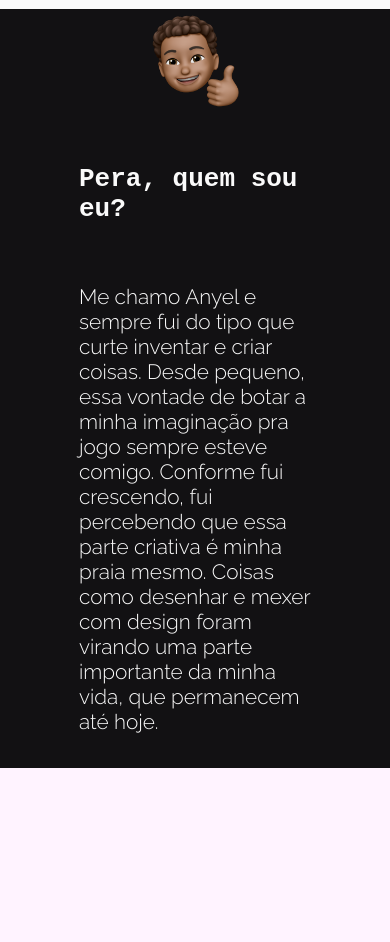
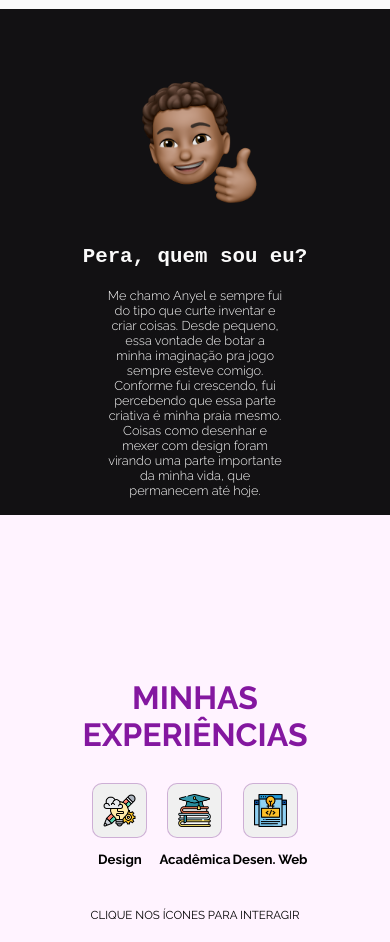
Before and after one commit to nyelkk/portfolio, a plain HTML site: page index.html in a window 390 px wide. Shown: the part 642-1584 px from the top of the page. Drawn offline with nearby package versions, Linux system fonts and the light colour scheme.

Commit message:
Atualização Media Query

```diff
--- a/index.html
+++ b/index.html
@@ -58,6 +58,11 @@
                 <h5>Desen. Web</h5>
             </div>
         </div>
+        <div class="interaction">
+            <p>CLIQUE NOS ÍCONES PARA INTERAGIR</p>
+        </div>
+
+
     </section>
     <section id="js-experiences">
         <div id="principal" class="to-scroll">
--- a/media.css
+++ b/media.css
@@ -1,33 +1,61 @@
 @media screen and (max-width: 520px){
-
+*{
+    box-sizing: border-box;
+}
+header nav{
+    display: none;
+}
 main{
     flex-direction: column;
 }
+main h1{
+    margin-top: 30px;
+}
 main .memoji img{
-    margin-left: 6%;
+    margin-left: 10%;
+    width: 70%;
 }
 #introduction{
+    height: 60vh;
     flex-direction: column;
 }
-#introduction .memoji .to-scroll{
-    width: 30%;
+#introduction .text{
+    width: 90%;
+    font-size: .8em;
+    text-align: center;
 }
 #introduction img{
-    width: 300px;
-    margin-left: 35%;
+    width: 40%;
+    margin: 10% 0% 0% 31%;
+}
+#experience .interaction p{
+    margin-top: 10%;
+    font-size: 80%;
+    text-align: center;
 }
 #experiences{
     flex-direction: column;
 }
+#experience .buttons #button-01 img, #experience .buttons #button-02 img, #experience .buttons #button-03 img{
+    width: 55px;
+    margin: 10px;
+    padding: 10px;
+    border-radius: 10px;
+}
 #js-experiences{
     flex-direction: column;
 }
+#js-experiences img{
+    width: 70%;
+}
 #js-experiences #principal h1{
     max-width: 90%;
+    text-align: center;
    font-size: 2em;
 }
 #js-experiences #paragrapher-info{
     max-width: 80%;
+    font-size: 90%;
     text-align: center;
 }
 
--- a/style.css
+++ b/style.css
@@ -32,7 +32,8 @@ header nav{
 }
 header nav a{
     font-family: 'Raleway', sans-serif;
-    font-weight: 600;
+    font-weight: 60%;
+    font-size: 80%;
     padding: 20px;
     text-decoration: none;
     text-transform: none;
@@ -93,27 +94,28 @@ main .memoji img{
     color: rgb(235, 235, 235);
 }
 #introduction img{
-    width: 300px;
-    margin-left: 50%;
+    margin-left: 80%;
+    width: 70%;
 }
 #introduction .text{
-    margin-left: 10%;
+    display: flex;
+    flex-direction: column;
+    align-items: center;
+    width: 80%;
 }
 #introduction .text h1{
     font-family: monospace;
     color: rgb(250, 250, 250);
     font-size: 2em;
-    margin: 20px;
     padding: 20px;
 }
 #introduction .text p{
     font-family: 'Raleway', sans-serif;
     font-weight: 300;
     color: rgb(250, 250, 250);
-    font-size: 1.3em;
-    max-width: 80%;
-    margin: 20px;
-    padding: 20px;
+    font-size: 1em;
+    max-width: 50%;
+    text-align: center;
 }
 
 /* Section - Experiencias (& Relacionados) */
@@ -121,14 +123,17 @@ main .memoji img{
 
 #experience{
     width: 100%;
-    height: 80vh;
+    height: 70vh;
     background-color: rgb(255, 243, 255);
     display: flex;
     align-items: center;
     justify-content: center;
     flex-direction: column;
+    z-index: -1;
 }
 #experience h1{
+    margin: 20px;
+    text-align: center;
     margin-top: -20px;
     font-size: 2rem;
     color: rgb(132, 23, 160);
@@ -138,12 +143,17 @@ main .memoji img{
     justify-content: center;
     align-items: center;
     text-align: center;
-
+}
+.interaction{
+    font-size: 90%;
+    font-family: 'Raleway', sans-serif;
+    color: black;
+    margin-top: 5%;
 }
 #experience .buttons #button-01 img, #experience .buttons #button-02 img, #experience .buttons #button-03 img{
-    width: 80px;
+    width: 65px;
     margin: 20px;
-    padding: 20px;
+    padding: 10px;
     background-color: rgb(240, 240, 240);
     border-radius: 20px;
     border: 1px solid rgba(115, 5, 143, 0.274);
```
